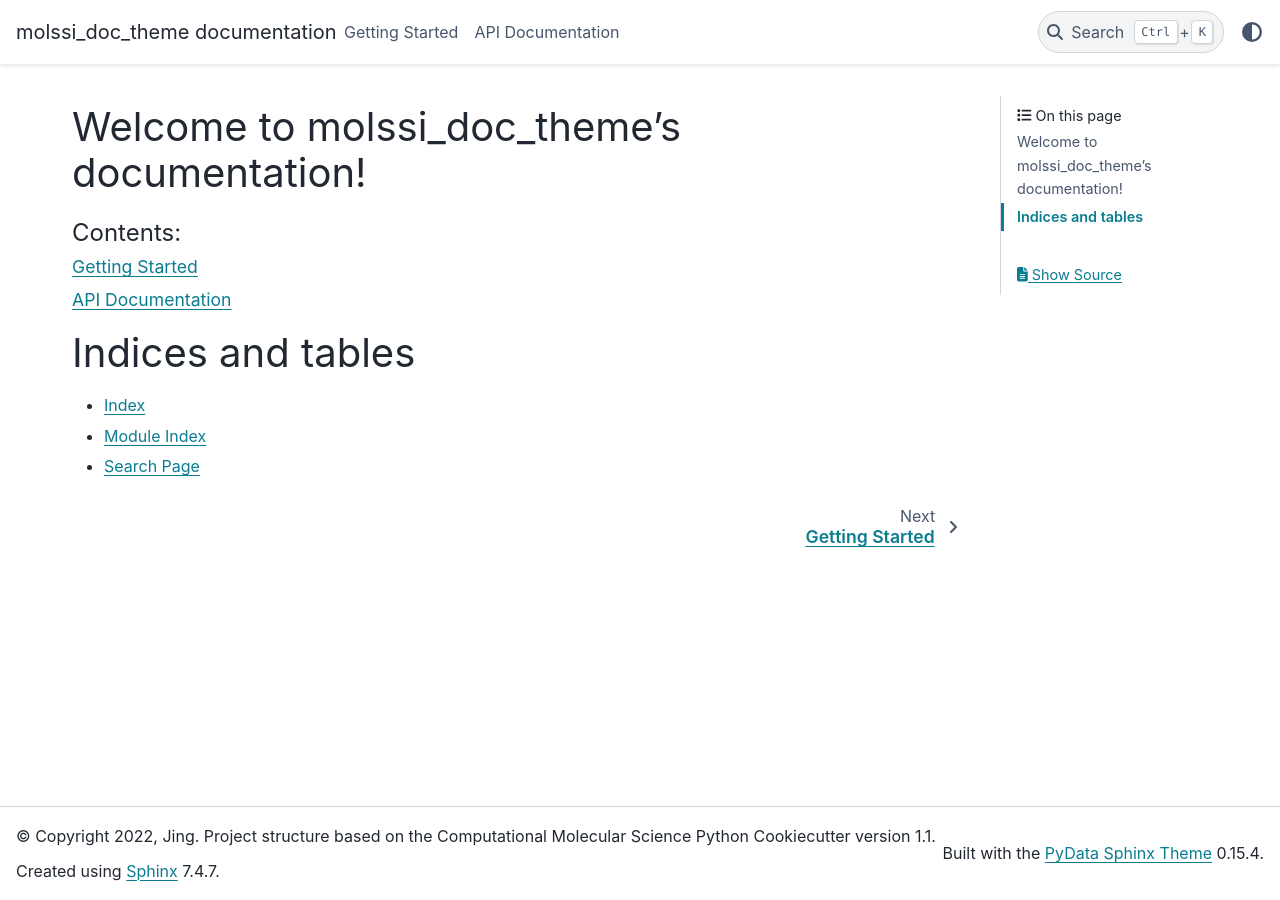
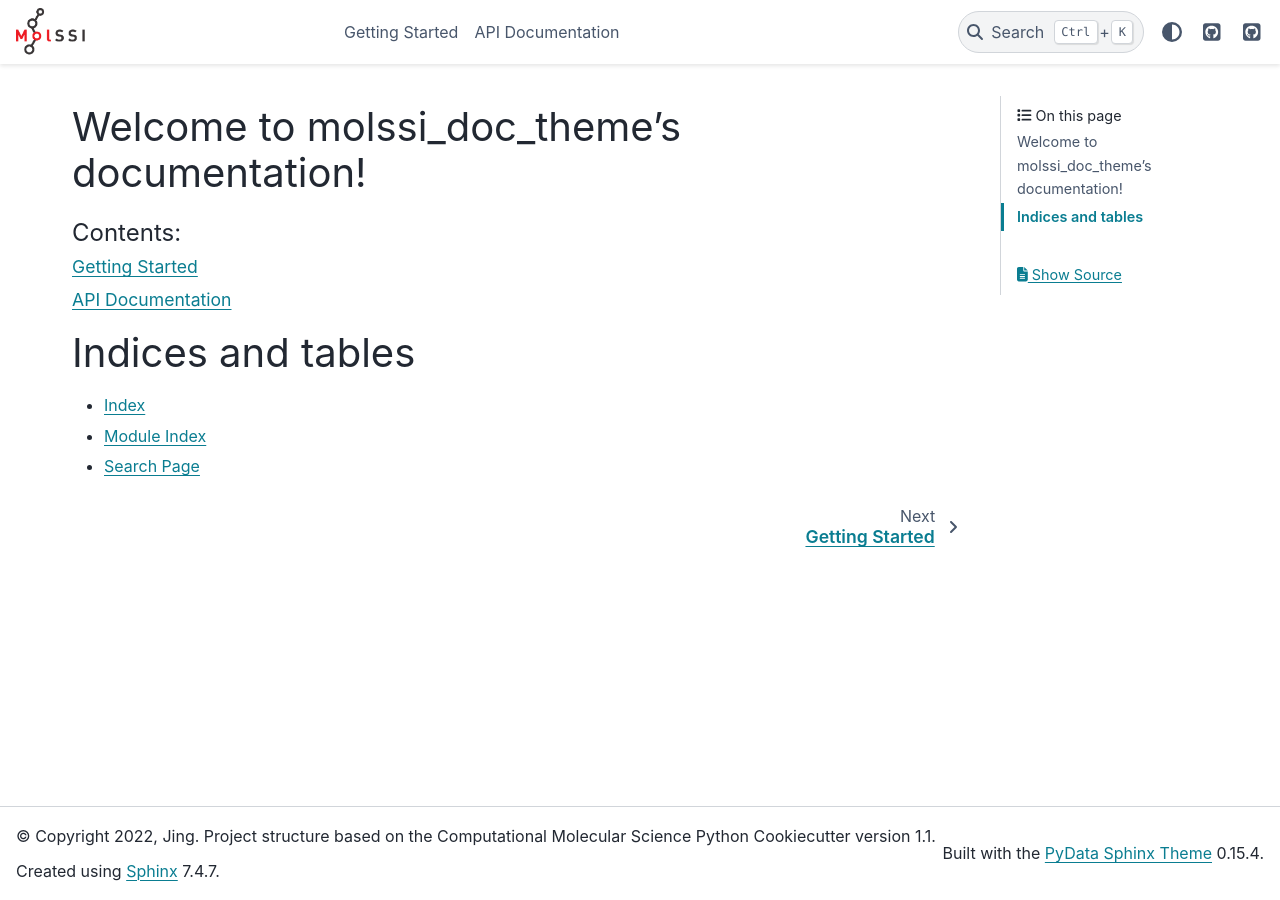
Before and after one commit to jchen0506/molssi_doc_theme, a Sphinx documentation site: the page built from docs/index.rst, in a window 1280 px wide. Built offline with Sphinx 7.4.7 and the PyData theme 0.15.4, drawn with Linux system fonts in a browser that asks for light colours; the version number could not be read and is left out.

Commit message:
add logo and github icon

```diff
--- a/docs/conf.py
+++ b/docs/conf.py
@@ -92,11 +92,31 @@ pygments_style = 'default'
 #
 html_theme = "pydata_sphinx_theme"
 
+
+# Project logo option
+html_logo = "_static/molssi_main_logo.png"
+
 # Theme options are theme-specific and customize the look and feel of a theme
 # further.  For a list of options available for each theme, see the
 # documentation.
 #
-# html_theme_options = {}
+html_theme_options = {
+	"github_url": "https://github.com/jchen0506/molssi_doc_theme",
+	"show_nav_level": 2,
+	"icon_links": [
+			{
+					# Label for this link
+					"name": "MolSSI  Doc Theme",
+					# URL where the link will redirect
+					"url": "https://github.com/jchen0506/molssi_doc_theme",  # required
+					# Icon class (if "type": "fontawesome"), or path to local image (if "type": "local")
+					"icon": "fab fa-github-square",
+					# Whether icon should be a FontAwesome class, or a local file
+					"type": "fontawesome",  # Default is fontawesome
+			}
+	],
+	"collapse_navigation": False
+}
 
 # Add any paths that contain custom static files (such as style sheets) here,
 # relative to this directory. They are copied after the builtin static files,
```
Also changed, not shown: docs/_static/molssi_main_logo.png (added), docs/_static/molssi_square.png (added), 1 other file.
